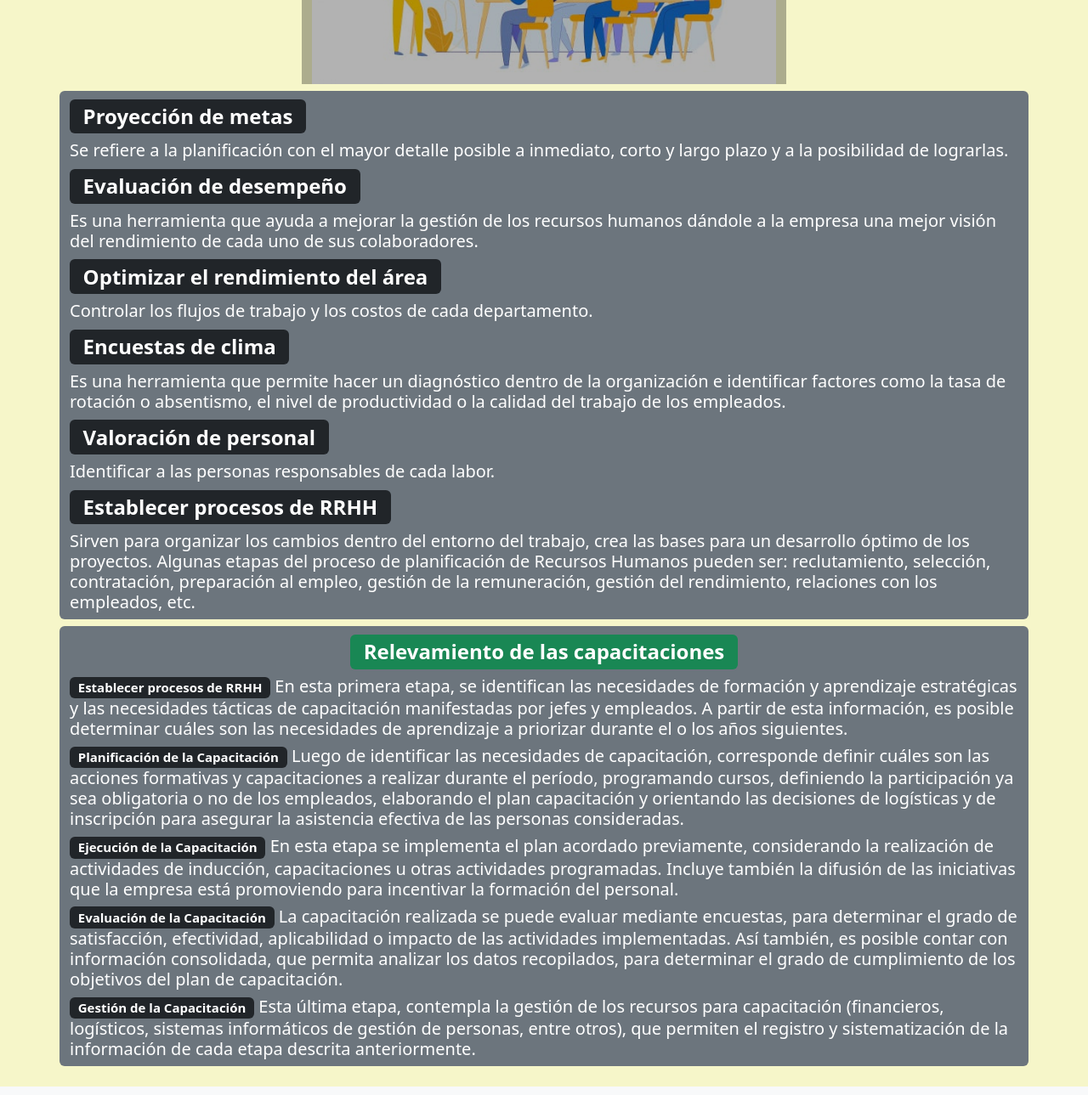
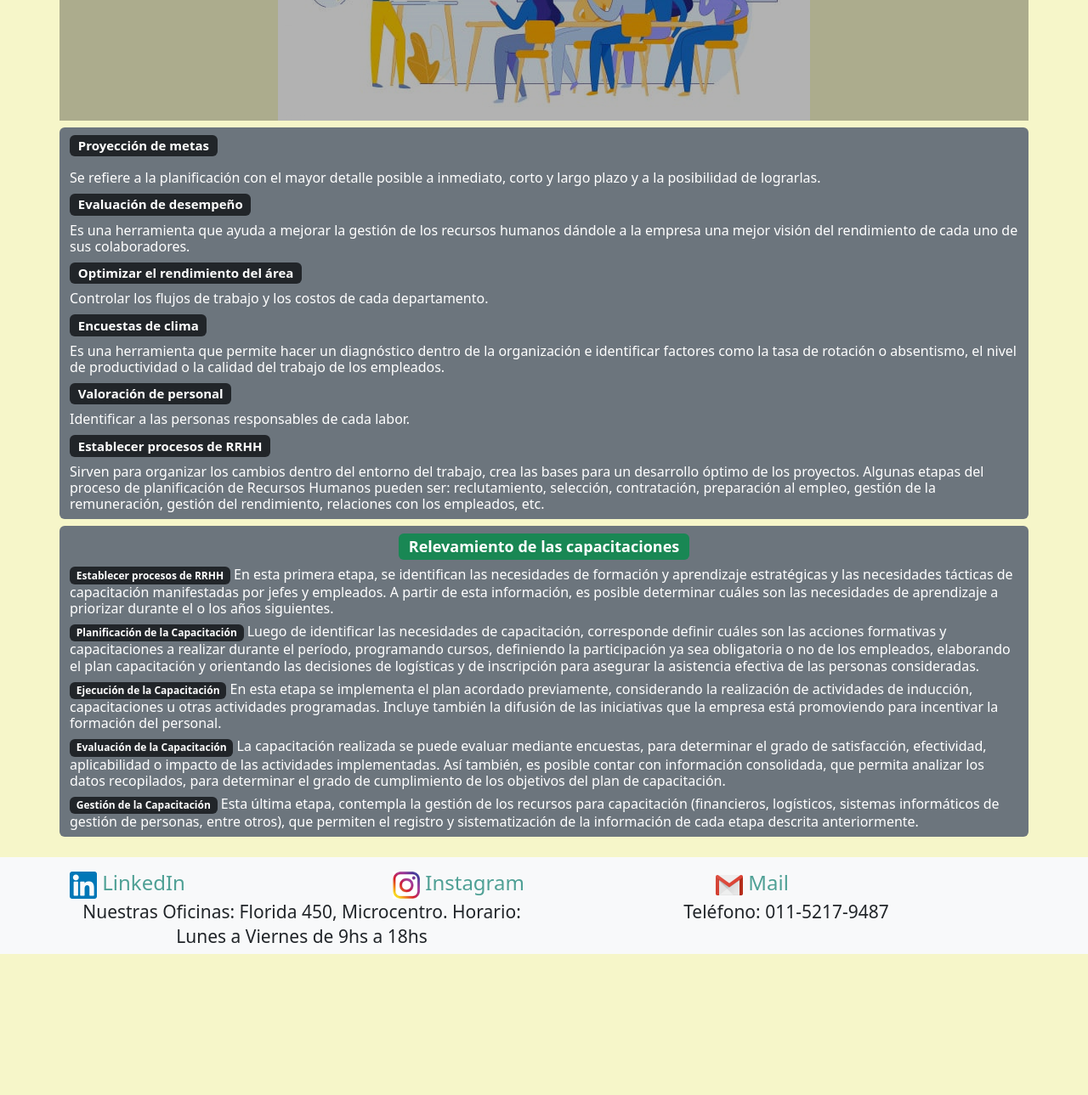
Before and after one commit to hermsale/moli-audit, a plain HTML site: page nuestrosService.html in a window 1280 px wide. Shown: the part 320-1609 px from the top of the page at 85% size. After the commit the page ends 1451 px from the top, so only its background shows below. Drawn offline with nearby package versions, Linux system fonts and the light colour scheme.

Commit message:
se corrigio la seccion de nuestrosService y se trabajo en contactanos

```diff
--- a/nuestrosService.html
+++ b/nuestrosService.html
@@ -33,7 +33,7 @@
       <section id="servicios">
         <div class="container">
         <div class="row">
-          <div class="col-6 offset-3 header_servicios">
+          <div class="header_servicios">
             <div class="header_servicios_img text-center">
                       <img class="img-fluid" src="./assets/images/4. NUESTROS SERVICIOS.JPG" alt="">
             </div>
@@ -41,7 +41,7 @@
                       <div class="container h-100">
                           <div class="row h-100">
                               <div id="nuestrosServicios" class="col-12 text-center">
-                                  <h1 class="display-2">
+                                  <h1 class="display-3">
                                       Nuestros Servicios
                                   </h1>
                               </div>
@@ -52,28 +52,28 @@
         </div>
         <div class="row">
           <div class="col div_service bg-secondary rounded mt-2 pt-2">
-           <h2> <span class="badge bg-dark">Proyección de metas</span></h2>
-            <p class="p_service h5">
+           <h2 class="h5"> <span class="badge bg-dark h6">Proyección de metas</span></h2>
+            <p class="p_service h6">
               Se refiere a la planificación con el mayor detalle posible a inmediato, corto y largo plazo y a la posibilidad de lograrlas.
             </p>
-            <h2> <span class="badge bg-dark">Evaluación de desempeño</span></h2>
-            <p class="p_service h5">
+            <h2 class="h5"> <span class="badge bg-dark">Evaluación de desempeño</span></h2>
+            <p class="p_service h6">
               Es una herramienta que ayuda a mejorar la gestión de los recursos humanos dándole a la empresa una mejor visión del rendimiento de cada uno de sus colaboradores.
             </p>
-            <h2> <span class="badge bg-dark">Optimizar el rendimiento del área</span></h2>
-            <p class="p_service h5">
+            <h2 class="h5"> <span class="badge bg-dark">Optimizar el rendimiento del área</span></h2>
+            <p class="p_service h6">
               Controlar los flujos de trabajo y los costos de cada departamento.
             </p>
-            <h2> <span class="badge bg-dark">Encuestas de clima</span></h2>
-            <p class="p_service h5">
+            <h2 class="h5"> <span class="badge bg-dark">Encuestas de clima</span></h2>
+            <p class="p_service h6">
               Es una herramienta que permite hacer un diagnóstico dentro de la organización e identificar factores como la tasa de rotación o absentismo, el nivel de productividad o la calidad del trabajo de los empleados.
             </p>
-            <h2> <span class="badge bg-dark">Valoración de personal</span></h2>
-            <p class="p_service h5">
+            <h2 class="h5"> <span class="badge bg-dark">Valoración de personal</span></h2>
+            <p class="p_service h6">
               Identificar a las personas responsables de cada labor.
             </p>
-            <h2> <span class="badge bg-dark">Establecer procesos de RRHH</span></h2>
-            <p class="p_service h5">
+            <h2 class="h5"> <span class="badge bg-dark">Establecer procesos de RRHH</span></h2>
+            <p class="p_service h6">
               Sirven para organizar los cambios dentro del entorno del trabajo, crea las bases para un desarrollo óptimo de los proyectos. Algunas etapas del proceso de planificación de Recursos Humanos pueden ser: reclutamiento, selección, contratación, preparación al empleo, gestión de la remuneración, gestión del rendimiento, relaciones con los empleados, etc.
             </p>
           </div>
@@ -81,25 +81,25 @@
 
         <div class="row">
           <div class="col bg-secondary rounded mt-2 pt-2 text-center">
-            <h2> <span class="badge bg-success ">Relevamiento de las capacitaciones</span></h2>
+            <h2 class="h4"> <span class="badge bg-success ">Relevamiento de las capacitaciones</span></h2>
 
-            <p class="p_service h5 text-start">
+            <p class="p_service h6 text-start">
               <span class="badge bg-dark">Establecer procesos de RRHH</span>
               En esta primera etapa, se identifican las necesidades de formación y aprendizaje estratégicas y las necesidades tácticas de capacitación manifestadas por jefes y empleados. A partir de esta información,  es posible determinar cuáles son las necesidades de aprendizaje a priorizar durante el o los años siguientes.
             </p>
-            <p class="p_service h5 text-start">
+            <p class="p_service h6 text-start">
               <span class="badge bg-dark">Planificación de la Capacitación</span>
               Luego de identificar las necesidades de capacitación, corresponde definir cuáles son las acciones formativas y capacitaciones a realizar durante el período, programando cursos, definiendo la participación ya sea obligatoria o no de los empleados, elaborando el plan capacitación y orientando las decisiones de logísticas y de inscripción para asegurar la asistencia efectiva de las personas consideradas.
             </p>
-            <p class="p_service h5 text-start">
+            <p class="p_service h6 text-start">
               <span class="badge bg-dark">Ejecución de la Capacitación</span>
               En esta etapa se implementa el plan acordado previamente, considerando la realización de actividades de inducción, capacitaciones u otras actividades programadas. Incluye también la difusión de las iniciativas que la empresa está promoviendo para incentivar la formación del personal.
             </p>
-            <p class="p_service h5 text-start">
+            <p class="p_service h6 text-start">
               <span class="badge bg-dark">Evaluación de la Capacitación</span>
               La capacitación realizada se puede evaluar mediante encuestas, para determinar el grado de satisfacción, efectividad, aplicabilidad o impacto de las actividades implementadas. Así también, es posible contar con información consolidada, que permita analizar los datos recopilados, para determinar el grado de cumplimiento de los objetivos del plan de capacitación.
             </p>
-            <p class="p_service h5 text-start">
+            <p class="p_service h6 text-start">
               <span class="badge bg-dark">Gestión de la Capacitación</span>
               Esta última etapa, contempla la gestión de los recursos para capacitación (financieros, logísticos, sistemas informáticos de gestión de personas, entre otros), que permiten el registro y sistematización de la información de cada etapa descrita anteriormente.
             </p>
--- a/styles/style.css
+++ b/styles/style.css
@@ -4,6 +4,19 @@
     --color-primary-text: #4FA095;
     --color-secondary-text: #153462;
 }
+
+
+.section_acerca_de_nosotros .header_nuestra_historia img{
+
+        max-height: 70vh;
+        /* esta propiedad  estira la imagen y hace un pequeño zoom*/
+        object-fit: cover;
+
+        /* filtro para darle escala de grises a la imagen */
+        filter: grayscale(70%);
+
+}
+
 
 .navbar_main img{
     width: 100px;
@@ -71,6 +84,15 @@ footer a{
 
 /* ///////////////// NUESTROS SERVICIOS */
 
+/* nuestros servicios header */
+.header_servicios_img img{
+    min-height: 30vh;
+    /* min-width: 50vw; */
+    object-fit: cover;
+
+ }
+
+
 .header_servicios{
     position:relative;
 }
```
Also changed, not shown: contactanos.html (+47 -2 lines), index.html (+0 -1 lines).
